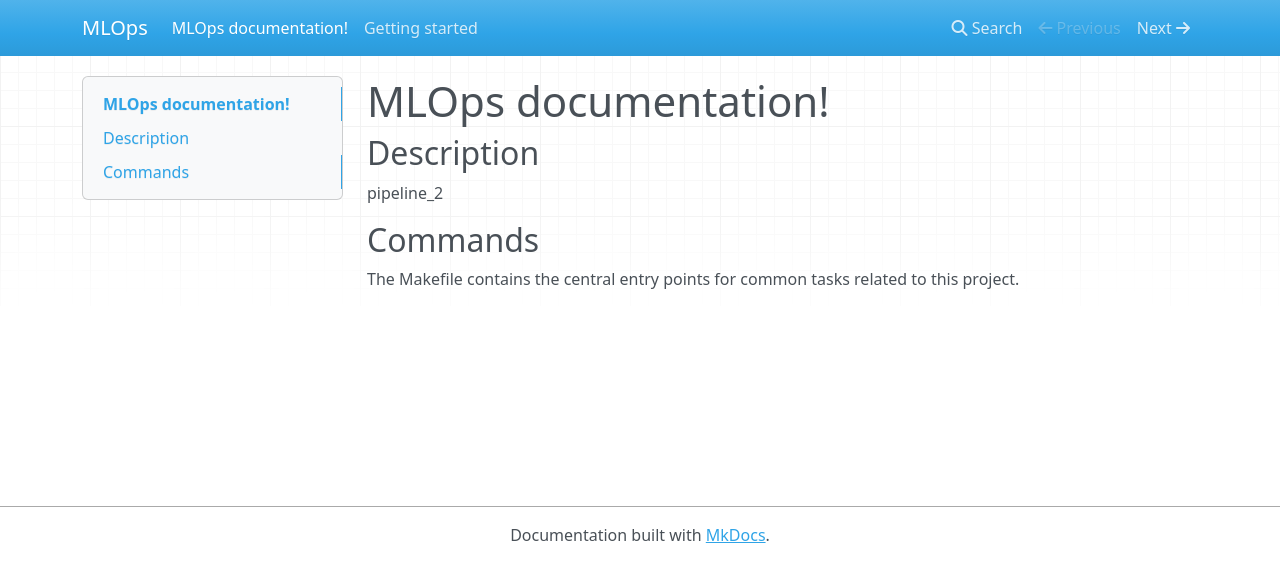
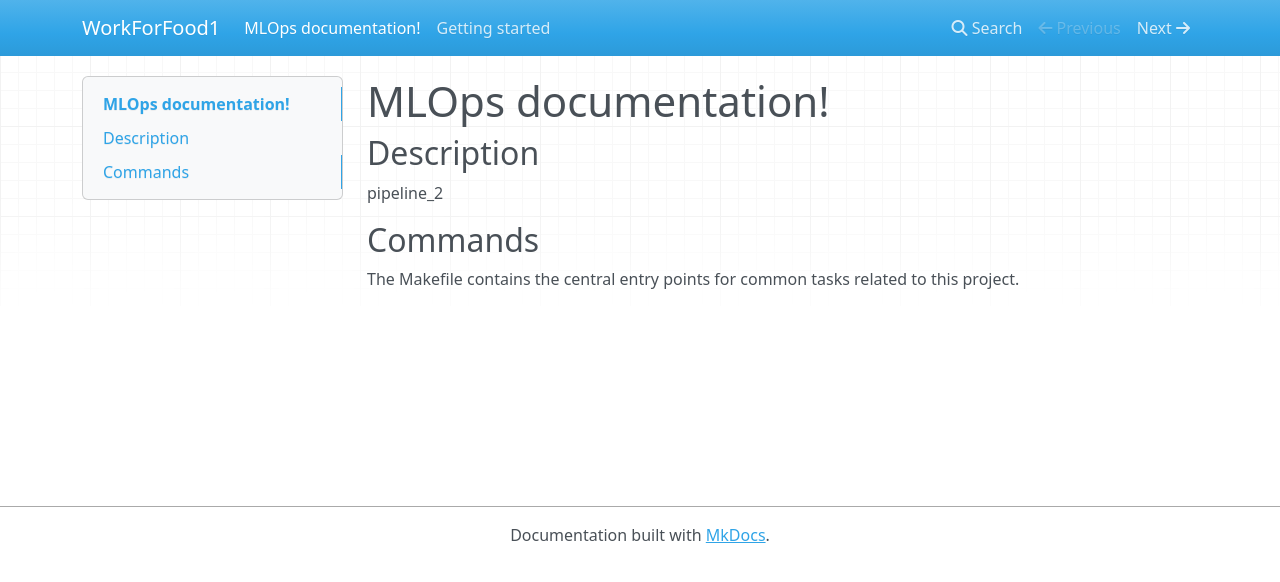
Before and after one commit to Workforfood1/oleg-kudzh-16, an MkDocs documentation site: the page built from docs/docs/index.md, in a window 1280 px wide. Shown: the top 582 px of the page. Built offline with MkDocs 1.6.1, drawn with Linux system fonts in a browser that asks for light colours; nearby versions of some CDN libraries.

Commit message:
Update mkdocs.yml

```diff
--- a/docs/mkdocs.yml
+++ b/docs/mkdocs.yml
@@ -1,4 +1,4 @@
-site_name: MLOps
+site_name: WorkForFood1
 #
-site_author: Andrei
+site_author: oleg
 #
```
